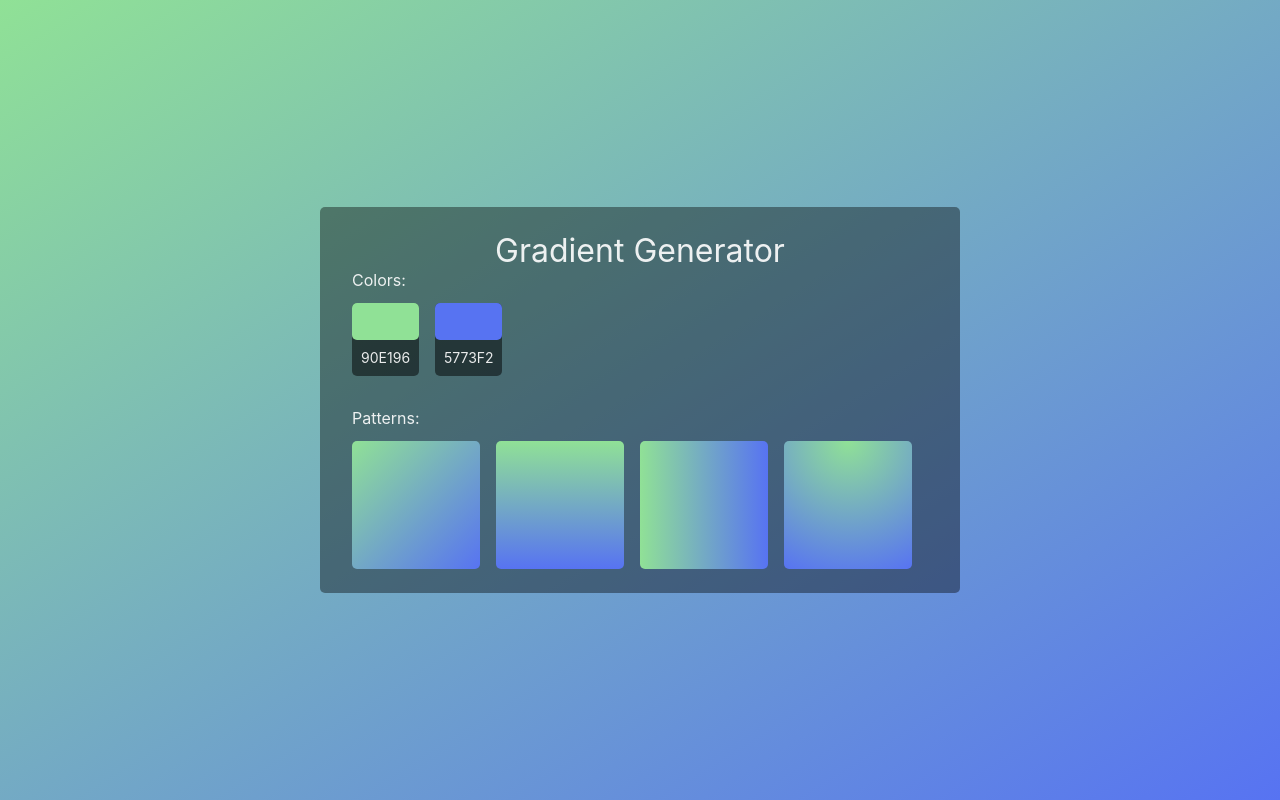
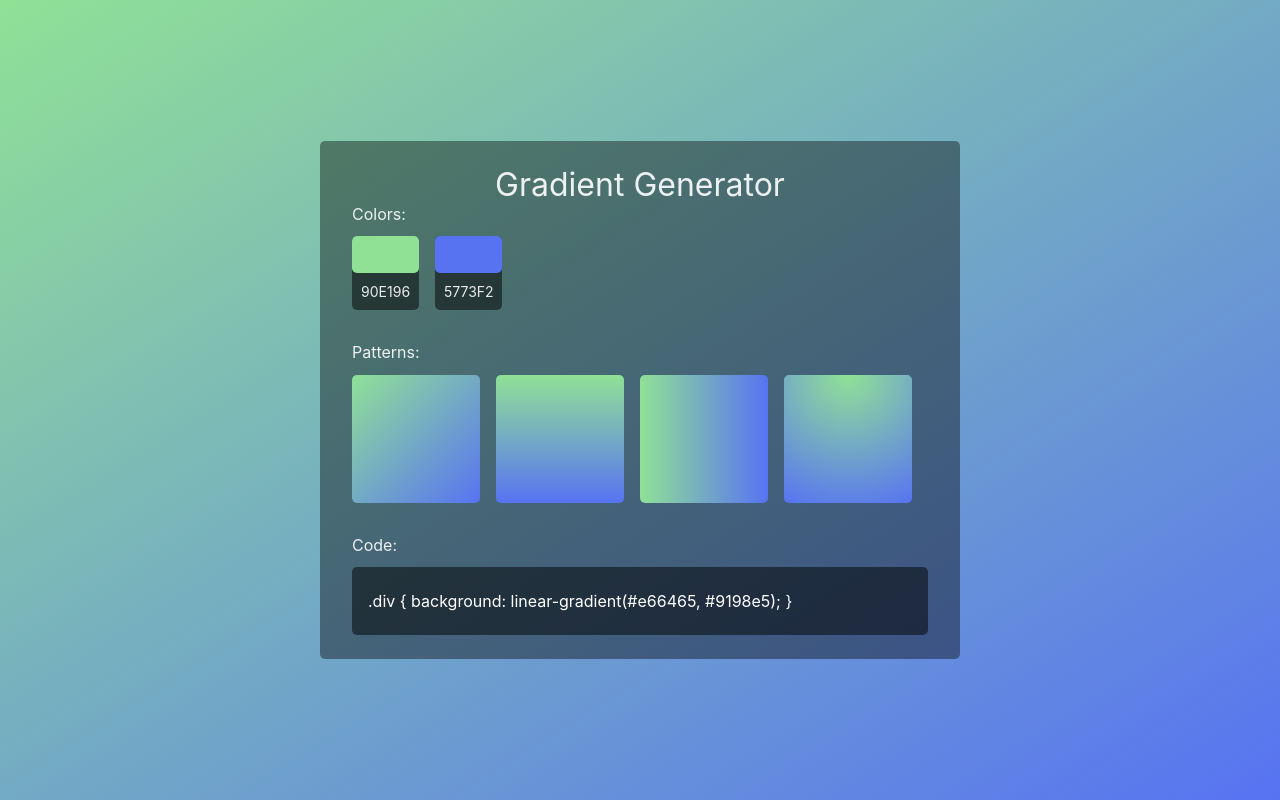
Before and after one commit to RaulECT/Gradient-Generator, a React (Create React App) app: page / in a window 1280 px wide. Built offline with nearby package versions, Linux system fonts and the light colour scheme.

Commit message:
GradientCode component created

```diff
--- /dev/null
+++ b/src/components/GradientCode.css
@@ -0,0 +1,12 @@
+.gradient-code {
+  width: 100%;
+  padding: 1.5rem 1rem;
+  box-sizing: border-box;
+  background-color: rgba(0,0,0,.50);
+  border-radius: 5px;
+}
+
+.gradient-code p {
+  margin: 0;
+  color: rgba(255,255,255,90);
+}
--- /dev/null
+++ b/src/components/GradientCode.js
@@ -0,0 +1,16 @@
+import React from 'react'
+
+import './GradientCode.css'
+
+export default function GradientCode() {
+  const code =
+    `.div {
+      background: linear-gradient(#e66465, #9198e5);
+    }`
+
+  return (
+    <div className="gradient-code">
+      <p> { code } </p>
+    </div>
+  )
+}
--- a/src/containers/GradientMenu.js
+++ b/src/containers/GradientMenu.js
@@ -4,6 +4,7 @@ import './GradientMenu.css'
 import MenuOption from '../components/MenuOption'
 import ColorItem from '../components/ColorItem'
 import GradientView from '../components/GradientView'
+import GradientCode from '../components/GradientCode'
 
 export default function GradientMenu() {
 
@@ -51,6 +52,10 @@ export default function GradientMenu() {
             type='circular'
           />
         </MenuOption>
+
+        <MenuOption label='Code'>
+          <GradientCode />
+        </MenuOption>
       </div>
     </div>
   )
```
